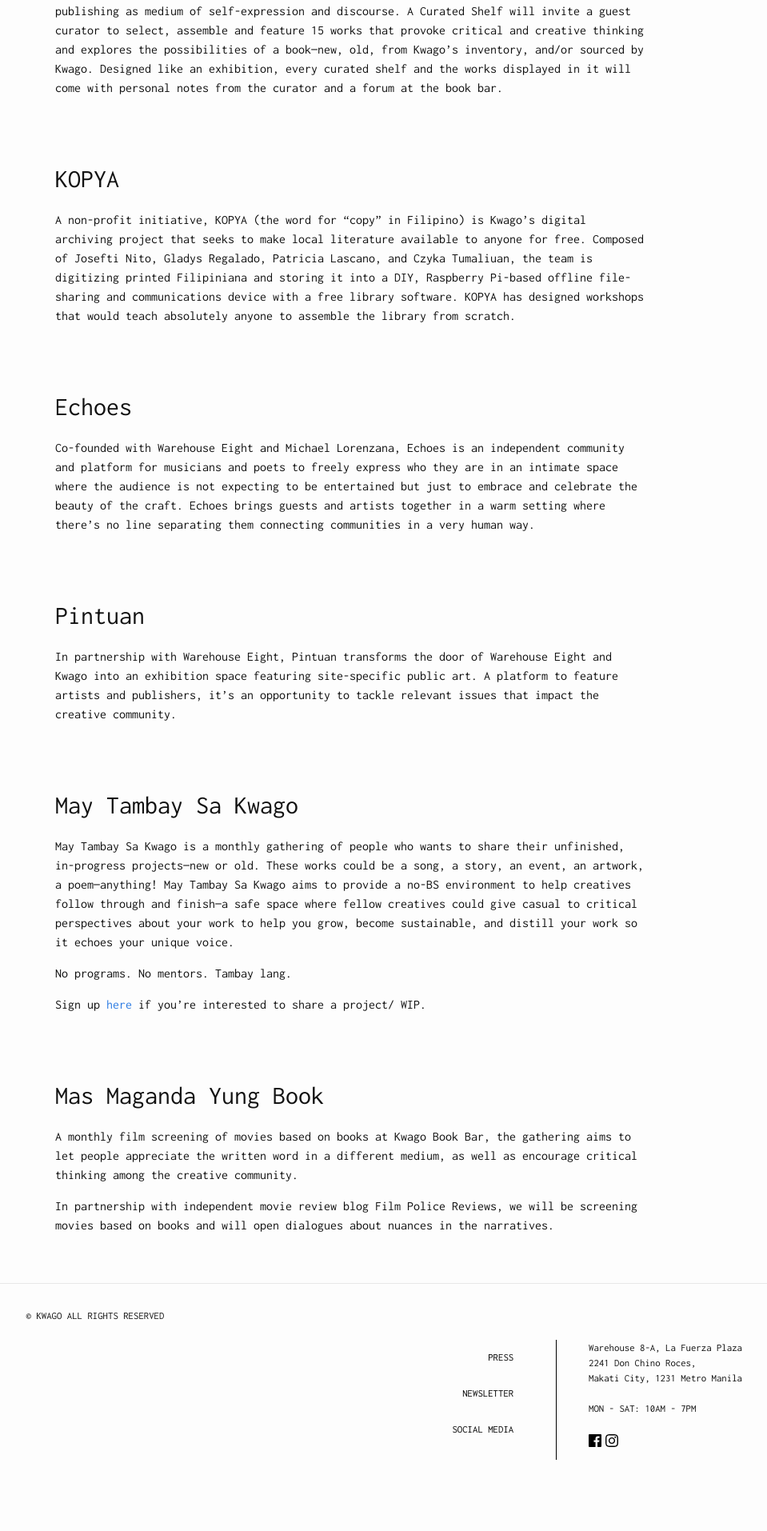
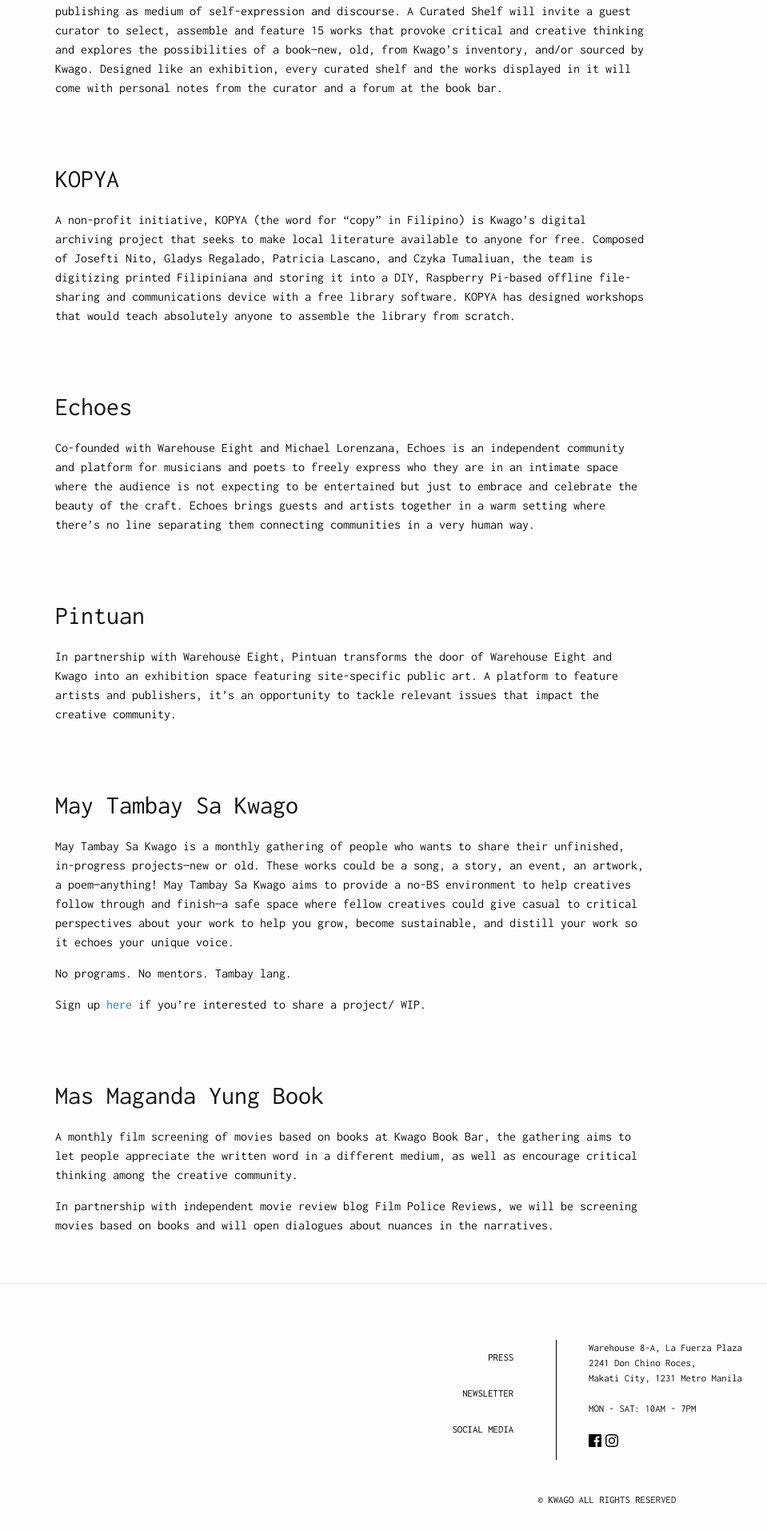
Before and after one commit to patsylala/kwago-siteleaf, a Jekyll site: the page built from 02-programs.md, in a window 1280 px wide. Shown: the part 1867-3781 px from the top of the page at 80% size, without its empty margins (201-1160 px from the left). Built offline with Jekyll 4.4.1, drawn with Linux system fonts in a browser that asks for light colours; a script that is not in the unit is left out.

Commit message:
fix copyright position

```diff
--- a/02-programs.md
+++ b/02-programs.md
@@ -14,8 +14,6 @@
 
 <br />
 <iframe width="560" height="315" src="https://www.youtube.com/embed/AwgBz8ghyAs" frameborder="0" allow="autoplay; encrypted-media" allowfullscreen></iframe>
-
-
 
 
 <br /><br />
--- a/_sass/minima/_layout.scss
+++ b/_sass/minima/_layout.scss
@@ -381,6 +381,7 @@
   width: 50%;
   text-align: center;
   font-size: .8em;
+  clear: both;
   float: right;
   @include media-query($on-palm) {
     width: 100%;
--- a/css/main.css
+++ b/css/main.css
@@ -474,6 +474,7 @@
   width: 50%;
   text-align: center;
   font-size: .8em;
+  clear: both;
   float: right; }
   @media screen and (max-width: 600px) {
     .copyright-wrapper {
```
Also changed, not shown: _includes/footer.html (+0 -32 lines), 11 other files.
